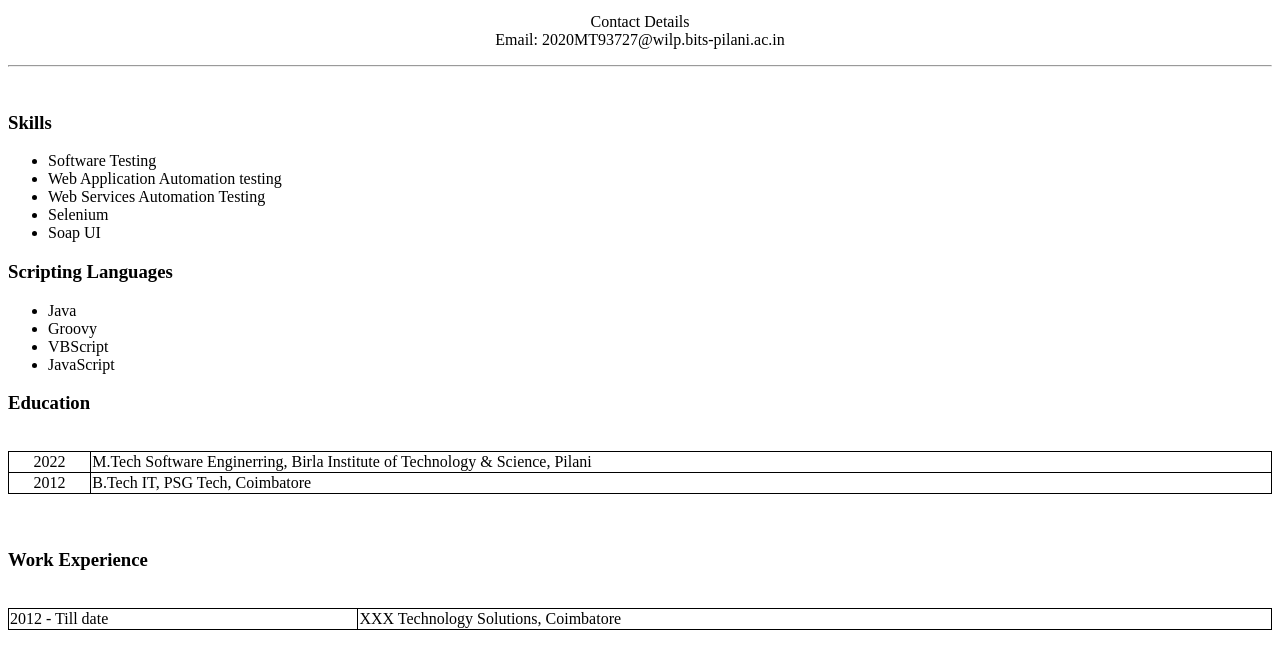
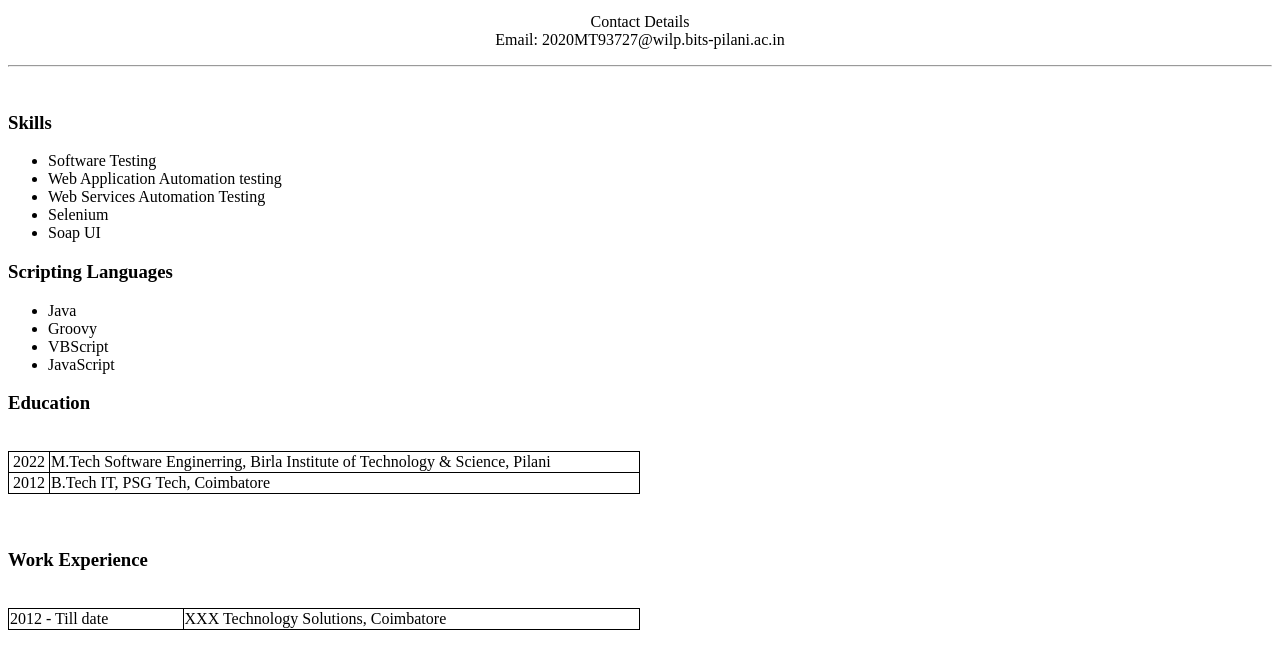
Before and after one commit to AsvitaGit/OSSE, a plain HTML site: page index.html in a window 1280 px wide. Shown: the part 181-850 px from the top of the page. Drawn offline with Linux system fonts and the light colour scheme.

Commit message:
Update index.html

```diff
--- a/index.html
+++ b/index.html
@@ -44,7 +44,7 @@ XXX Technology Solutions,
   </ul>
  <h3>  Education </h3>
 <br>
-<table style="width:100%"  border: 1px solid black;>
+<table style="width:50%"  border: 1px solid black;>
 <tr>
 <td><center>2022</center></td>
 <td>M.Tech Software Enginerring, Birla Institute of Technology & Science, Pilani</td>
@@ -57,7 +57,7 @@ XXX Technology Solutions,
 <br  id="work"><br>
 <h3>Work Experience </h3>
 <br>
-  <table style="width:100%">
+  <table style="width:50%">
   <tr>
   <td>2012 - Till date </td>
   <td> 	XXX Technology Solutions, Coimbatore</td>
```
